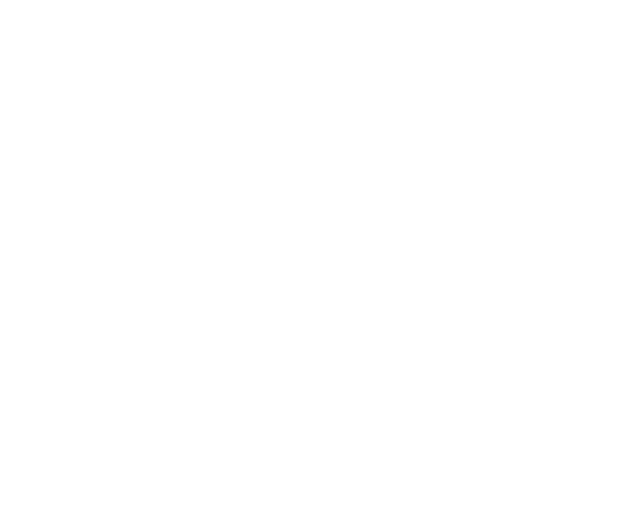
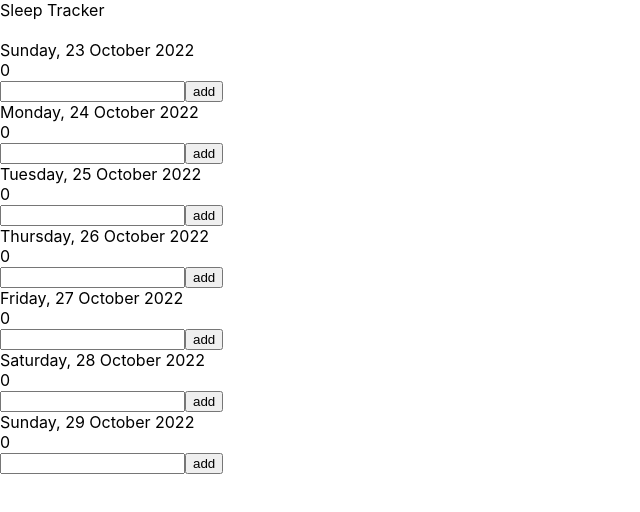
Before and after one commit to esha-sidhu/Delta, a React (Create React App) app in the folder delta/: page /sleeptracker in a window 1280 px wide. Before the commit this address had no page. Shown: the top 512 px of the page, without its empty margins (0-640 px from the left). Built offline with nearby package versions, Linux system fonts and the light colour scheme.

Commit message:
implements sleep tracker

```diff
--- a/delta/src/components/pages/initlanding.js
+++ b/delta/src/components/pages/initlanding.js
@@ -6,6 +6,7 @@
 import Tracker from "./tracker";
 import Journel from "./journal";
 import Settings from "./settings";
+import SleepTracker from './sleeptracker';
 
 function InitLanding()
 {
@@ -17,6 +18,7 @@
                 <Route path = "/login" element={<LogIn />} />
                 <Route path = "/board" element={<Board />} />
                 <Route path = "/tracker" element={<Tracker />} />
+                <Route path = "/sleeptracker" element={<SleepTracker />} />
                 <Route path = "/journel" element={<Journel />} />
                 <Route path = "/settings" element={<Settings />} />
             </Routes>
--- /dev/null
+++ b/delta/src/components/pages/sleeptracker.js
@@ -0,0 +1,158 @@
+import React from 'react';
+
+const week = [new Date()]
+
+function getPreviousDay(date = new Date()) {
+    const previous = new Date(date.getTime());
+    previous.setDate(date.getDate() - 1);
+    week.push(previous)
+  }
+
+getPreviousDay(week[0]);
+getPreviousDay(week[1]);
+getPreviousDay(week[2]);
+getPreviousDay(week[3]);
+getPreviousDay(week[4]);
+getPreviousDay(week[5]);
+
+const day_convert = {0 : 'Sunday', 1 : 'Monday', 2: 'Tuesday', 3 : 'Thursday', 4 : 'Friday', 5 : 'Saturday', 6 : 'Sunday'};
+const month_convert = {0 : 'January', 1 : 'Februrary', 2 : 'March', 3 : 'April', 4 : 'May', 5 : 'June', 6 : 'July', 7 : 'August', 8 : 'September', 9 : 'October', 10 : 'November', 11 : 'December'}
+
+class SleepTracker extends React.Component {
+    constructor(props) {
+        super(props);
+        this.state = {
+            One: 0,
+            hours_one: '',
+            Two: 0,
+            hours_two: '',
+            Three: 0,
+            hours_three: '',
+            Four: 0,
+            hours_four: '',
+            Five: 0,
+            hours_five: '',
+            Six: 0,
+            hours_six: '',
+            Seven: 0,
+            hours_seven: '',
+        };
+
+        this.handleChangeOne = this.handleChangeOne.bind(this);
+        this.handleSubmitOne = this.handleSubmitOne.bind(this);
+
+        this.handleChangeTwo = this.handleChangeTwo.bind(this);
+        this.handleSubmitTwo = this.handleSubmitTwo.bind(this);
+
+        this.handleChangeThree = this.handleChangeThree.bind(this);
+        this.handleSubmitThree = this.handleSubmitThree.bind(this);
+
+        this.handleChangeFour = this.handleChangeFour.bind(this);
+        this.handleSubmitFour = this.handleSubmitFour.bind(this);
+
+        this.handleChangeFive = this.handleChangeFive.bind(this);
+        this.handleSubmitFive = this.handleSubmitFive.bind(this);
+
+        this.handleChangeSix = this.handleChangeSix.bind(this);
+        this.handleSubmitSix = this.handleSubmitSix.bind(this);
+
+        this.handleChangeSeven = this.handleChangeSeven.bind(this);
+        this.handleSubmitSeven = this.handleSubmitSeven.bind(this);
+    }
+
+
+    handleChangeOne(event) {
+        this.setState({hours_one: event.target.value},);
+    }
+    handleSubmitOne() {
+        this.setState({One: this.state.hours_one, hours_one: ''});
+    }
+
+
+     handleChangeTwo(event) {
+        this.setState({hours_two: event.target.value},);
+    }
+    handleSubmitTwo() {
+        this.setState({Two: this.state.hours_two, hours_two: ''});
+    }
+
+
+    handleChangeThree(event) {
+        this.setState({hours_three: event.target.value},);
+    }
+    handleSubmitThree() {
+        this.setState({Three: this.state.hours_wed, hours_three: ''});
+    }
+
+
+    handleChangeFour(event) {
+        this.setState({hours_four: event.target.value},);
+    }
+    handleSubmitFour() {
+        this.setState({Four: this.state.hours_four, hours_four: ''});
+    }
+
+
+    handleChangeFive(event) {
+        this.setState({hours_five: event.target.value},);
+    }
+    handleSubmitFive() {
+        this.setState({Five: this.state.hours_five, hours_five: ''});
+    }
+
+
+    handleChangeSix(event) {
+        this.setState({hours_six: event.target.value},);
+    }
+    handleSubmitSix() {
+        this.setState({Six: this.state.hours_six, hours_six: ''});
+    }
+
+
+    handleChangeSeven(event) {
+        this.setState({hours_seven: event.target.value},);
+      }
+
+    handleSubmitSeven() {
+        this.setState({Seven: this.state.hours_seven, hours_seven: ''});
+    }
+
+    render() {
+        return (
+        <>
+        <div>Sleep Tracker</div>
+        <br/>
+        <div>{day_convert[week[6].getDay()]}, {week[6].getDate()} {month_convert[week[6].getMonth()]} {week[6].getFullYear()}</div>
+        <div>{this.state.Seven}</div>
+        <input type="text" value={this.state.hours_seven} onChange={this.handleChangeSeven}/>
+        <button onClick={this.handleSubmitSeven}>add</button>
+        <div>{day_convert[week[5].getDay()]}, {week[5].getDate()} {month_convert[week[5].getMonth()]} {week[5].getFullYear()}</div>
+        <div>{this.state.Six}</div>
+        <input type="text" value={this.state.hours_six} onChange={this.handleChangeSix}/>
+        <button onClick={this.handleSubmitSix}>add</button>
+        <div>{day_convert[week[4].getDay()]}, {week[4].getDate()} {month_convert[week[4].getMonth()]} {week[4].getFullYear()}</div>
+        <div>{this.state.Five}</div>
+        <input type="text" value={this.state.hours_two} onChange={this.handleChangeFive}/>
+        <button onClick={this.handleSubmitFive}>add</button>
+        <div>{day_convert[week[3].getDay()]}, {week[3].getDate()} {month_convert[week[3].getMonth()]} {week[3].getFullYear()}</div>
+        <div>{this.state.Four}</div>
+        <input type="text" value={this.state.hours_four} onChange={this.handleChangeFour}/>
+        <button onClick={this.handleSubmitFour}>add</button>
+        <div>{day_convert[week[2].getDay()]}, {week[2].getDate()} {month_convert[week[2].getMonth()]} {week[2].getFullYear()}</div>
+        <div>{this.state.Three}</div>
+        <input type="text" value={this.state.hours_three} onChange={this.handleChangeThree}/>
+        <button onClick={this.handleSubmitThree}>add</button>
+        <div>{day_convert[week[1].getDay()]}, {week[1].getDate()} {month_convert[week[1].getMonth()]} {week[1].getFullYear()}</div>
+        <div>{this.state.Two}</div>
+        <input type="text" value={this.state.hours_two} onChange={this.handleChangeTwo}/>
+        <button onClick={this.handleSubmitTwo}>add</button>
+        <div>{day_convert[week[0].getDay()]}, {week[0].getDate()} {month_convert[week[0].getMonth()]} {week[0].getFullYear()}</div>
+        <div>{this.state.One}</div>
+        <input type="text" value={this.state.hours_one} onChange={this.handleChangeOne}/>
+        <button onClick={this.handleSubmitOne}>add</button>
+        </>
+    );
+    }
+}
+
+export default SleepTracker;
--- a/delta/src/components/pages/tracker.js
+++ b/delta/src/components/pages/tracker.js
@@ -9,6 +9,9 @@
                 Your trackers!
             </div>
             <div>
+                <Link to ="/sleeptracker">Go to Sleep Tracker</Link>
+            </div>
+            <div>
                 <Link to="/board">Go back to your bulletin board</Link>
             </div>
         </div>
```
Also changed, not shown: delta/src/components/functions/login.js (added, +47 -0 lines), delta/src/components/pages/loginpage.js (added), delta/src/components/pages/temp.js (added).
